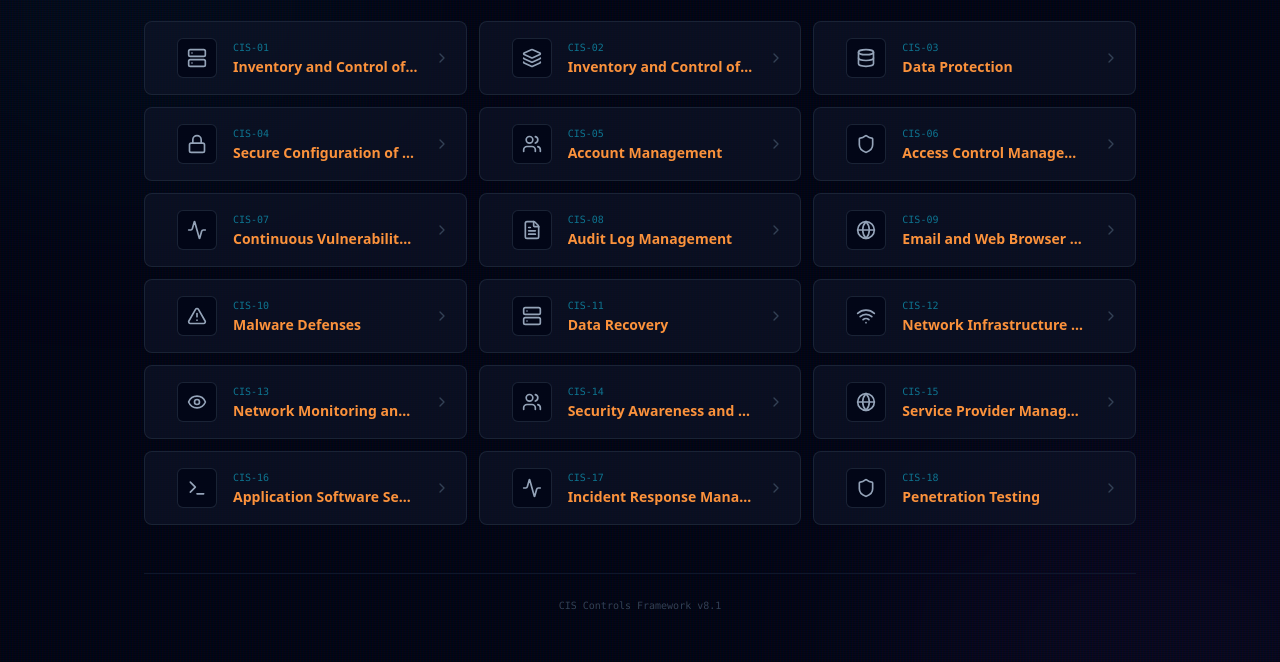
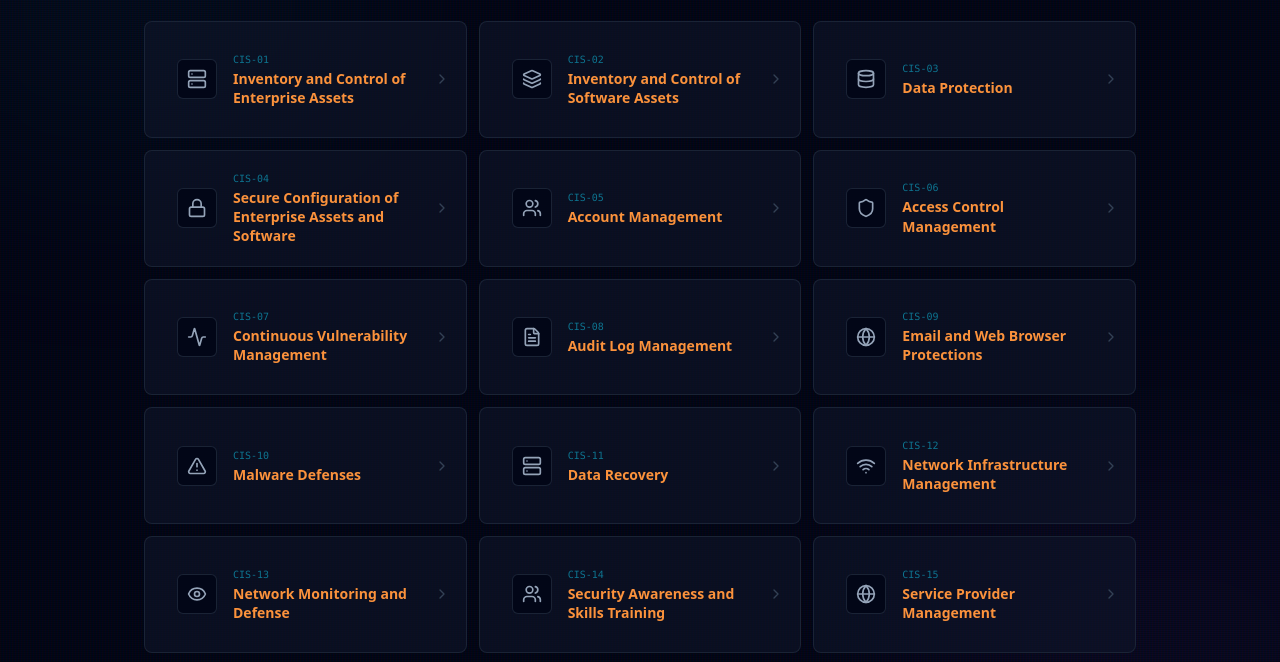
Before and after one commit to fsamielias/cis-control-3, a plain HTML site: page index.html in a window 1280 px wide. Shown: the part 80-742 px from the top of the page. Drawn offline with nearby package versions, Linux system fonts and the light colour scheme.

Commit message:
Update index.html

```diff
--- a/index.html
+++ b/index.html
@@ -187,7 +187,7 @@
         function renderListView(container) {
             let html = `
                 <div class="animate-slide-up">
-                    <div class="grid grid-cols-1 md:grid-cols-2 lg:grid-cols-3 gap-3 mt-4">
+                    <div class="grid grid-cols-1 md:grid-cols-2 lg:grid-cols-3 gap-3 mt-4 auto-rows-fr">
             `;
 
             controls.forEach(control => {
@@ -196,7 +196,7 @@
 
                 html += `
                     <button onclick="navigateToControl(${control.id})"
-                        class="group relative w-full flex items-center space-x-4 p-4 bg-slate-900/60 border border-slate-800/80
+                        class="group relative w-full h-full flex items-center space-x-4 p-4 bg-slate-900/60 border border-slate-800/80
                                hover:border-cyan-500/50 hover:bg-slate-800/80
                                active:scale-[0.98] active:bg-slate-800 active:border-cyan-500/30
                                transition-all duration-200 text-left rounded-lg overflow-hidden touch-manipulation">
@@ -205,24 +205,24 @@
                         <div class="absolute inset-0 bg-gradient-to-r from-cyan-500/0 via-cyan-500/5 to-cyan-500/0 translate-x-[-100%] group-hover:translate-x-[100%] transition-transform duration-700"></div>
 
                         <!-- Icon Container -->
-                        <div class="relative flex-shrink-0">
+                        <div class="relative flex-shrink-0 self-center">
                             <div class="w-10 h-10 rounded-md bg-slate-950 border border-slate-700/50 flex items-center justify-center group-hover:border-cyan-400/50 transition-all">
                                 <i data-lucide="${control.icon}" class="w-5 h-5 text-slate-400 group-hover:text-cyan-400 transition-colors"></i>
                             </div>
                         </div>
 
                         <!-- Text Content -->
-                        <div class="flex-1 min-w-0">
+                        <div class="flex-1 min-w-0 py-1">
                             <div class="text-[10px] font-mono text-cyan-700 mb-0.5 group-hover:text-cyan-400 font-medium">
                                 CIS-${idStr}
                             </div>
-                            <h3 class="text-sm font-bold text-orange-400 group-hover:text-orange-300 leading-snug truncate">
+                            <h3 class="text-sm font-bold text-orange-400 group-hover:text-orange-300 leading-snug break-words">
                                 ${control.title}
                             </h3>
                         </div>
 
                         <!-- Chevron Right (Mobile hint) -->
-                        <div class="text-slate-700 group-hover:text-cyan-500 transition-colors">
+                        <div class="text-slate-700 group-hover:text-cyan-500 transition-colors self-center">
                             <i data-lucide="chevron-right" class="w-4 h-4"></i>
                         </div>
                     </button>
```
